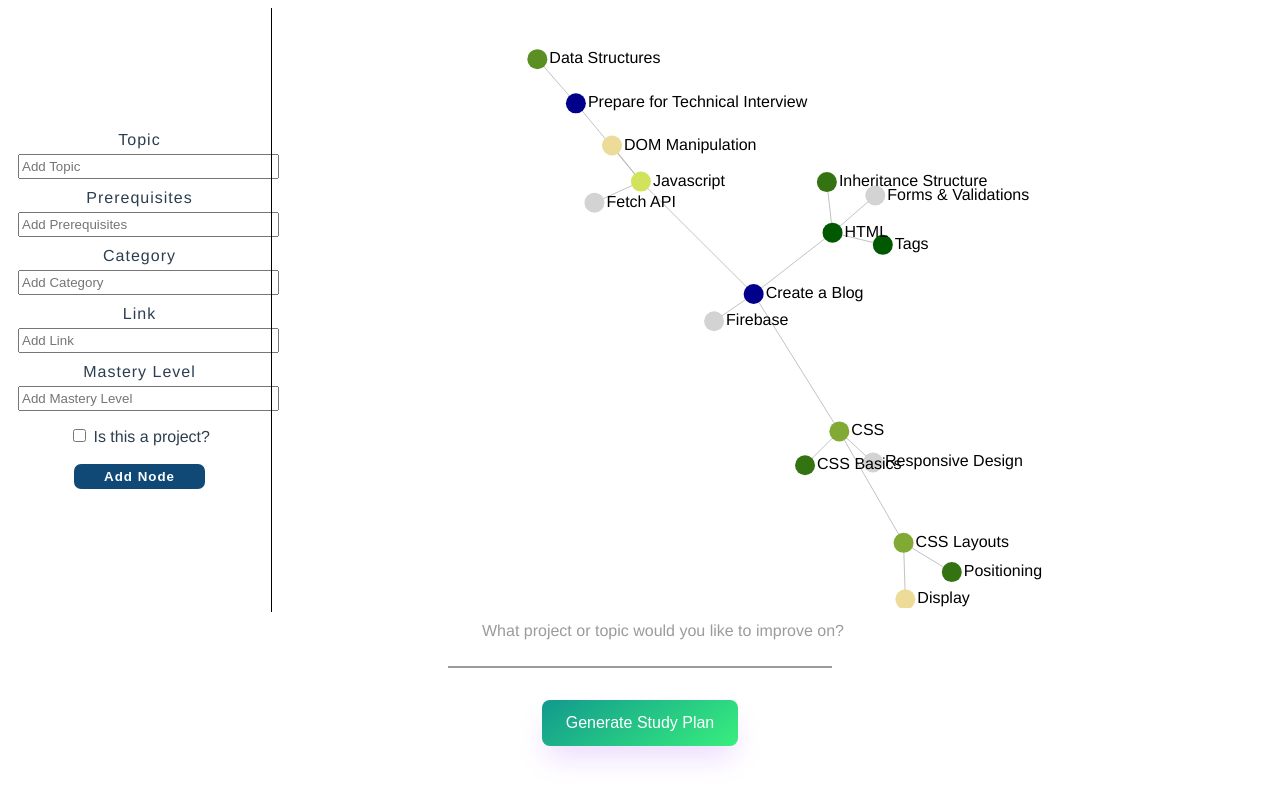
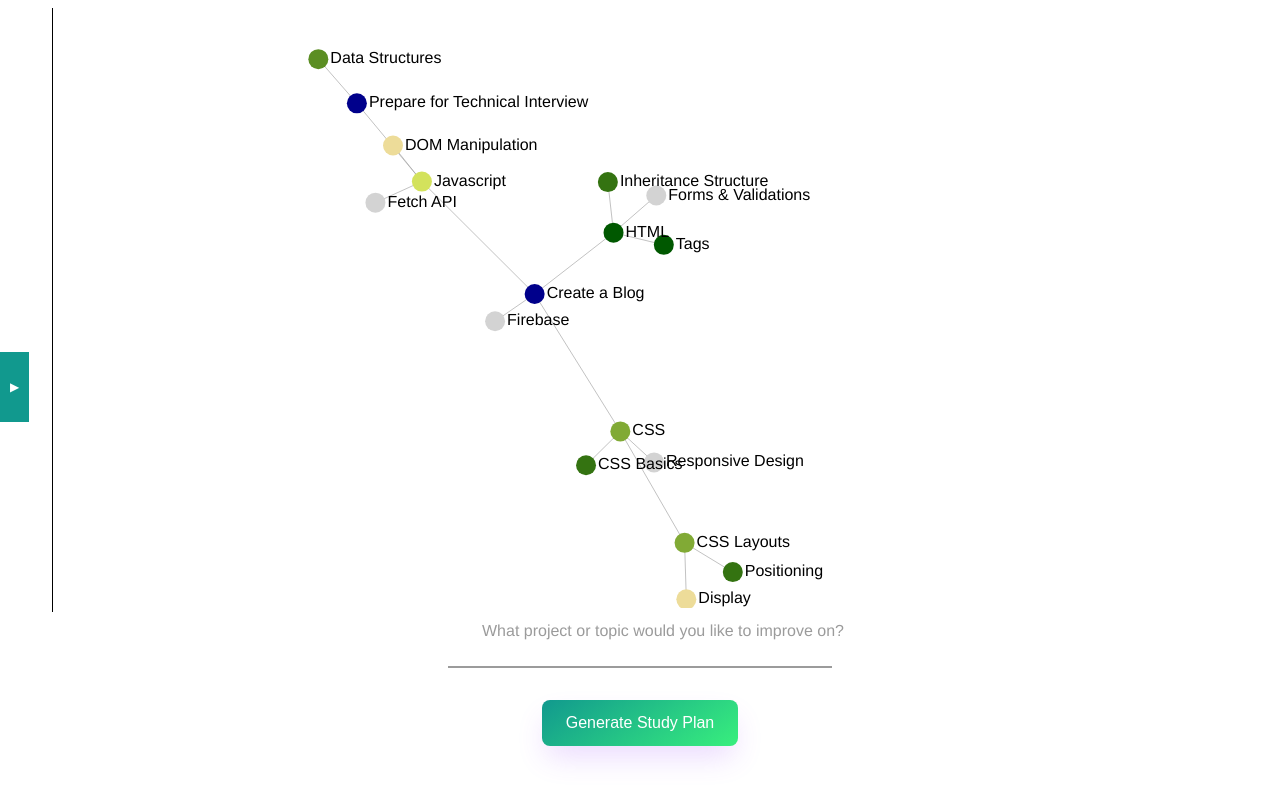
Before and after one commit to sophiasharif/sprout, a Vue app: page / in a window 1280 px wide. Built offline with nearby package versions, Linux system fonts and the light colour scheme.

Commit message:
form and sidebar

```diff
--- a/src/App.vue
+++ b/src/App.vue
@@ -1,27 +1,50 @@
 <template>
   <div id="wrapper">
-    <InputForm @rerenderGraph="rerenderGraph"/>
-    <KnowledgeGraph ref="graph"/>
-    <PathToImprove id="path"/>
+    <div @click="toggleForm" :class="{ active: formActive }" id="toggle-button">
+      &#9654;
+    </div>
+    <InputForm
+      @rerenderGraph="rerenderGraph"
+      :style="{ left: formLeft }"
+      id="input-form"
+    />
+    <KnowledgeGraph ref="graph" />
+    <PathToImprove id="path" />
   </div>
 </template>
 
 <script>
-import KnowledgeGraph from './components/KnowledgeGraph.vue'
-import InputForm from './components/InputForm.vue'
-import PathToImprove from './components/PathToImprove.vue'
+import KnowledgeGraph from "./components/KnowledgeGraph.vue";
+import InputForm from "./components/InputForm.vue";
+import PathToImprove from "./components/PathToImprove.vue";
 
 export default {
-  name: 'App',
+  name: "App",
   components: {
-    KnowledgeGraph, InputForm, PathToImprove
+    KnowledgeGraph,
+    InputForm,
+    PathToImprove,
   },
   methods: {
     rerenderGraph() {
       this.$refs.graph.renderGraph();
-    }
-  }
-}
+    },
+    toggleForm() {
+      this.formActive = !this.formActive;
+      if (this.formLeft === "-360px") {
+        this.formLeft = "0";
+      } else {
+        this.formLeft = "-360px";
+      }
+    },
+  },
+  data() {
+    return {
+      formActive: false,
+      formLeft: "-360px",
+    };
+  },
+};
 </script>
 
 <style>
@@ -34,7 +57,6 @@ export default {
 }
 #wrapper {
   display: grid;
-  grid-template-columns: 1fr 2fr;
   place-items: center;
 }
 #path {
@@ -44,4 +66,32 @@ export default {
 .subtitle p {
   font-style: italic;
 }
+#input-form {
+  position: fixed;
+  top: 0;
+  transition: all 0.5s ease;
+  background-color: #fff;
+  height: 100vh;
+  background: #38ef7d;
+}
+
+#toggle-button {
+  position: fixed;
+  top: 44%;
+  left: 0;
+  background-color: #11998e;
+  color: #fff;
+  padding: 10px;
+  border: none;
+  cursor: pointer;
+  transition: transform 0.5s ease-in-out;
+  height: 50px;
+  display: grid;
+  place-items: center;
+  font-size: .75rem;
+}
+
+#toggle-button.active {
+  transform: translateX(350px) rotate(180deg);
+}
 </style>
--- a/src/components/InputForm.vue
+++ b/src/components/InputForm.vue
@@ -1,8 +1,11 @@
 <template>
   <div class="sidebar">
+    <div class="form-wrapper">
+      <h1 style="margin-bottom: 0px;"> Add a Node</h1>
+      <input id="checkbox" type="checkbox" v-model="isProject"> Is this a project?
       <form class="add-form">
-      <div class="form-control">
-        <label> Topic </label>
+        <div style="margin-top: 20px;" class="form-control">
+          <label > Topic or Project </label>
           <input type="text" v-model="id" name="id" placeholder="Add Topic" />
         </div>
         <div class="form-control">
@@ -14,7 +17,7 @@
             placeholder="Add Prerequisites"
           />
         </div>
-      <div class="form-control">
+        <div v-if="!isProject" class="form-control">
           <label> Category </label>
           <input
             type="text"
@@ -23,7 +26,7 @@
             placeholder="Add Category"
           />
         </div>
-      <div class="form-control">
+        <div v-if="!isProject" class="form-control">
           <label> Link </label>
           <input type="text" v-model="link" name="link" placeholder="Add Link" />
         </div>
@@ -36,9 +39,9 @@
             placeholder="Add Mastery Level"
           />
         </div>
-      <input id="checkbox" type="checkbox" v-model="isProject"> Is this a project?
         <button id="btn" @click.prevent="addNode">Add Node</button>
       </form>
+    </div>
   </div>
 </template>
 
@@ -60,6 +63,7 @@ export default {
     addNode() {
       if (this.isProject == true){
         this.mastery = -1;
+        this.link = "";
       }
       if (!this.id || this.mastery == null) {
         alert(
@@ -169,20 +173,24 @@ export default {
 </script>
 
 <style scoped>
-#sidebar {
-  width: 300px;
-  height: 500px;
-  display: flex;
-  justify-content: center;
+.sidebar {
+  width: 350px;
+  height: 100vh;
+  display: grid;
+  place-items: center;
 }
 .form-control {
   margin: 5px;
 }
 .form-control input {
   margin: 5px;
-  width: 100%;
+  display: block;
+  width: 250px;
   padding-top: 3px;
   padding-bottom: 3px;
+  border: none;
+  padding: 6px;
+  border-radius: 5px;
 }
 .form-control label {
   letter-spacing: 1px;
@@ -200,6 +208,7 @@ export default {
   font-weight: 800;
   transition: all 0.2s;
   margin-top: 18px;
+  border: none;
 }
 #btn:hover {
   background-color: rgb(0, 0, 0);
@@ -207,5 +216,6 @@ export default {
 }
 #checkbox{
   margin-top: 8px;
+  border: none;
 }
 </style>
```
Lines whose indentation alone changed are shown as unchanged.
